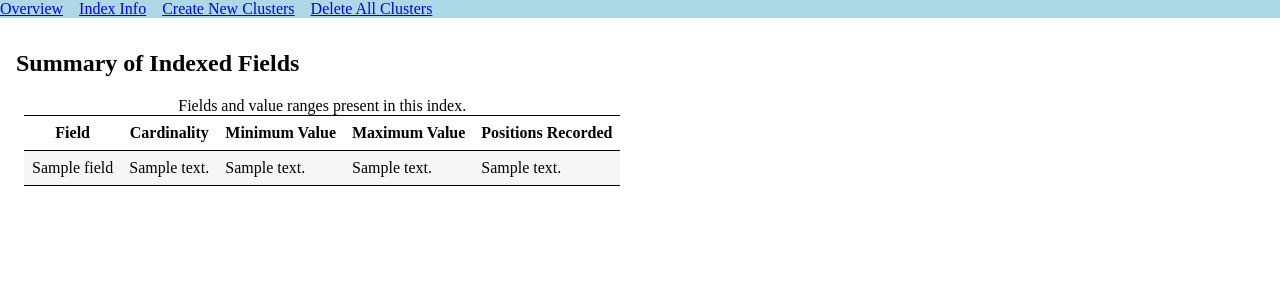
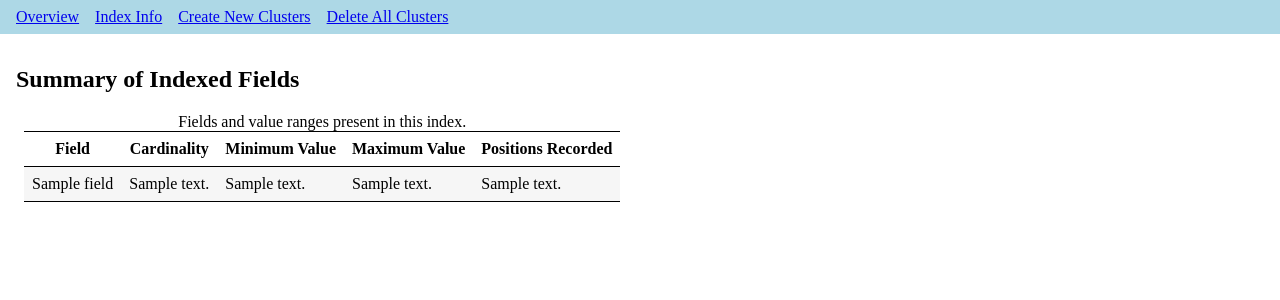
Before and after one commit to SamHames/hyperreal_mirror, a Python web app: template hyperreal/templates/details.html in a window 1280 px wide. Shown: the top 300 px of the page. Run offline with Jinja, Linux system fonts and the light colour scheme; the template is opened without the code that fills it: most values are stand-ins (such as "Sample title", 1, 10 or a date in 2020).

Commit message:
Tidy up padding and margins in the header
FossilOrigin-Name: 3bfd7e3a132712414a34ad1cb50f4b13856d2e69a8b3f54d0afdb132cd455ed0

```diff
--- a/hyperreal/templates/base.html
+++ b/hyperreal/templates/base.html
@@ -172,18 +172,12 @@ section {
     margin: 2em 0;
 }
 
-/*form {
-    padding: 0.5em;
-    margin: 0.5em;
-    max-width: 80em;
-}*/
 
 .nav-links {
     display: flex;
     flex-wrap: wrap;
     list-style-type: none;
-    margin-bottom: 1em;
-    margin-top: 0em;
+    margin: 0;
     padding-left: 0;
 }
 
@@ -196,6 +190,7 @@ header {
     top: 0;
     background: lightblue;
     z-index: 1;
+    padding: 0.5em 1em;
 }
 
 h1 {
```
